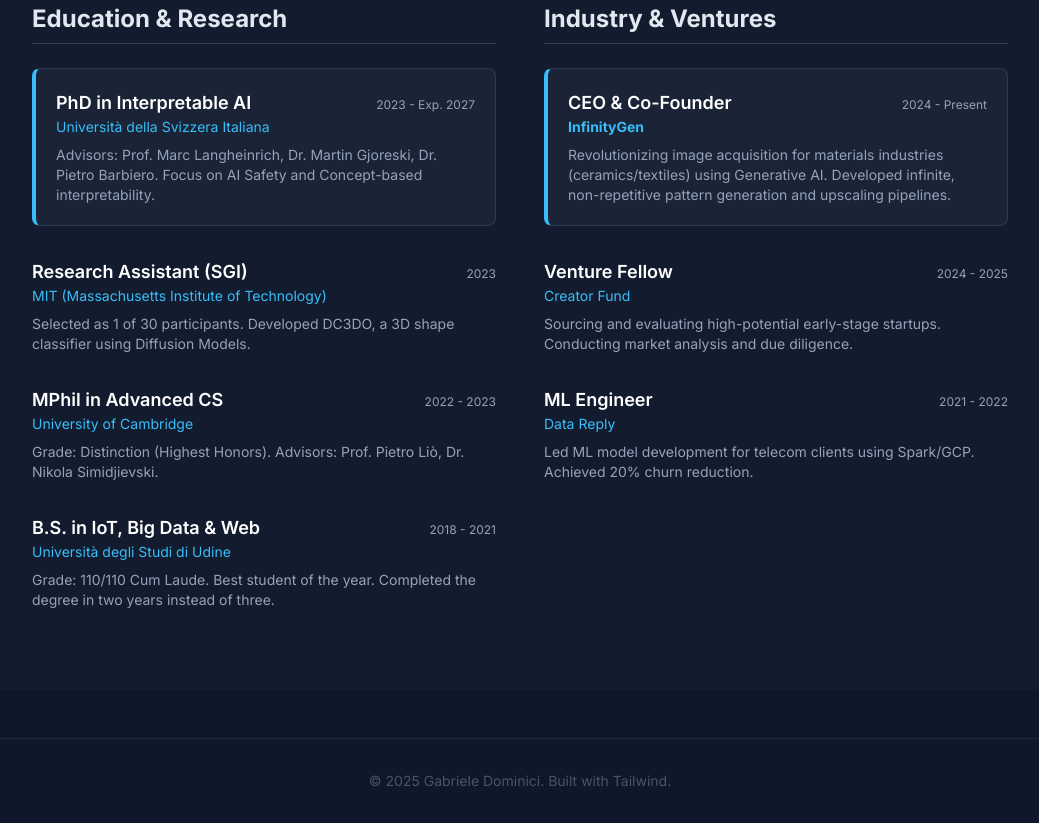
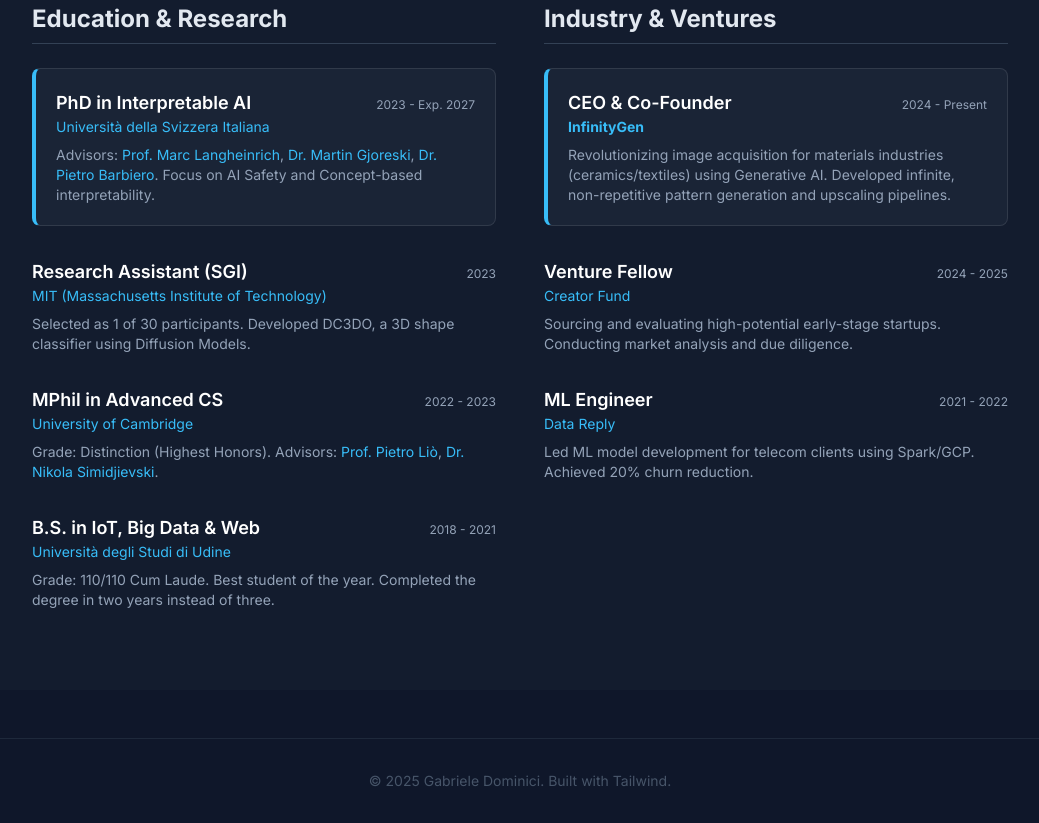
Before and after one commit to gabriele-dominici/g-dominici, a plain HTML site: page index.html in a window 1280 px wide. Shown: the part 1922-2745 px from the top of the page, without its empty margins (120-1159 px from the left). Drawn offline with nearby package versions, Linux system fonts and the light colour scheme.

Commit message:
fix: link colors and new page opener

```diff
--- a/index.html
+++ b/index.html
@@ -270,7 +270,10 @@
                                 <span class="text-xs text-slate-400">2023 - Exp. 2027</span>
                             </div>
                             <p class="text-primary text-sm">Università della Svizzera Italiana</p>
-                            <p class="text-sm text-slate-400 mt-2">Advisors: <a href="https://scholar.google.com/citations?user=y6ztFvsAAAAJ&hl">Prof. Marc Langheinrich</a>, <a href="https://scholar.google.com/citations?user=b6NoAQMAAAAJ&hl">Dr. Martin Gjoreski</a>, <a href="https://scholar.google.com/citations?user=4gbToQoAAAAJ&hl">Dr. Pietro Barbiero</a>. Focus on AI Safety and Concept-based interpretability.</p>
+                            <p class="text-sm text-slate-400 mt-2">Advisors: <a href="https://scholar.google.com/citations?user=y6ztFvsAAAAJ&hl" target="_blank" rel="noopener noreferrer" class="text-primary">Prof. Marc Langheinrich</a>,
+                                                                    <a href="https://scholar.google.com/citations?user=b6NoAQMAAAAJ&hl" class="text-primary" target="_blank" rel="noopener noreferrer">Dr. Martin Gjoreski</a>,
+                                                                    <a href="https://scholar.google.com/citations?user=4gbToQoAAAAJ&hl" class="text-primary" target="_blank" rel="noopener noreferrer">Dr. Pietro Barbiero</a>.
+                                                                    Focus on AI Safety and Concept-based interpretability.</p>
                         </div>
 
                         <div>
@@ -288,7 +291,8 @@
                                 <span class="text-xs text-slate-400">2022 - 2023</span>
                             </div>
                             <p class="text-primary text-sm">University of Cambridge</p>
-                            <p class="text-sm text-slate-400 mt-2">Grade: Distinction (Highest Honors). Advisors: <a href="https://scholar.google.com/citations?user=4YhNJBEAAAAJ&hl">Prof. Pietro Liò</a>, <a href="https://scholar.google.com/citations?user=T5l2R6IAAAAJ&hl">Dr. Nikola Simidjievski</a>.</p>
+                            <p class="text-sm text-slate-400 mt-2">Grade: Distinction (Highest Honors). Advisors: <a href="https://scholar.google.com/citations?user=4YhNJBEAAAAJ&hl" class="text-primary" target="_blank" rel="noopener noreferrer">Prof. Pietro Liò</a>,
+                                                                    <a href="https://scholar.google.com/citations?user=T5l2R6IAAAAJ&hl" class="text-primary" target="_blank" rel="noopener noreferrer">Dr. Nikola Simidjievski</a>.</p>
                         </div>
 
                         <div>
@@ -311,7 +315,7 @@
                                 <h3 class="font-semibold text-lg text-white">CEO & Co-Founder</h3>
                                 <span class="text-xs text-slate-400">2024 - Present</span>
                             </div>
-                            <p class="text-primary text-sm font-bold"><a href="https://www.infinity-gen.com/">InfinityGen</a></p>
+                            <p class="text-primary text-sm font-bold"><a href="https://www.infinity-gen.com/" target="_blank" rel="noopener noreferrer">InfinityGen</a></p>
                             <p class="text-sm text-slate-400 mt-2">Revolutionizing image acquisition for materials industries (ceramics/textiles) using Generative AI. Developed infinite, non-repetitive pattern generation and upscaling pipelines.</p>
                         </div>
 
```
